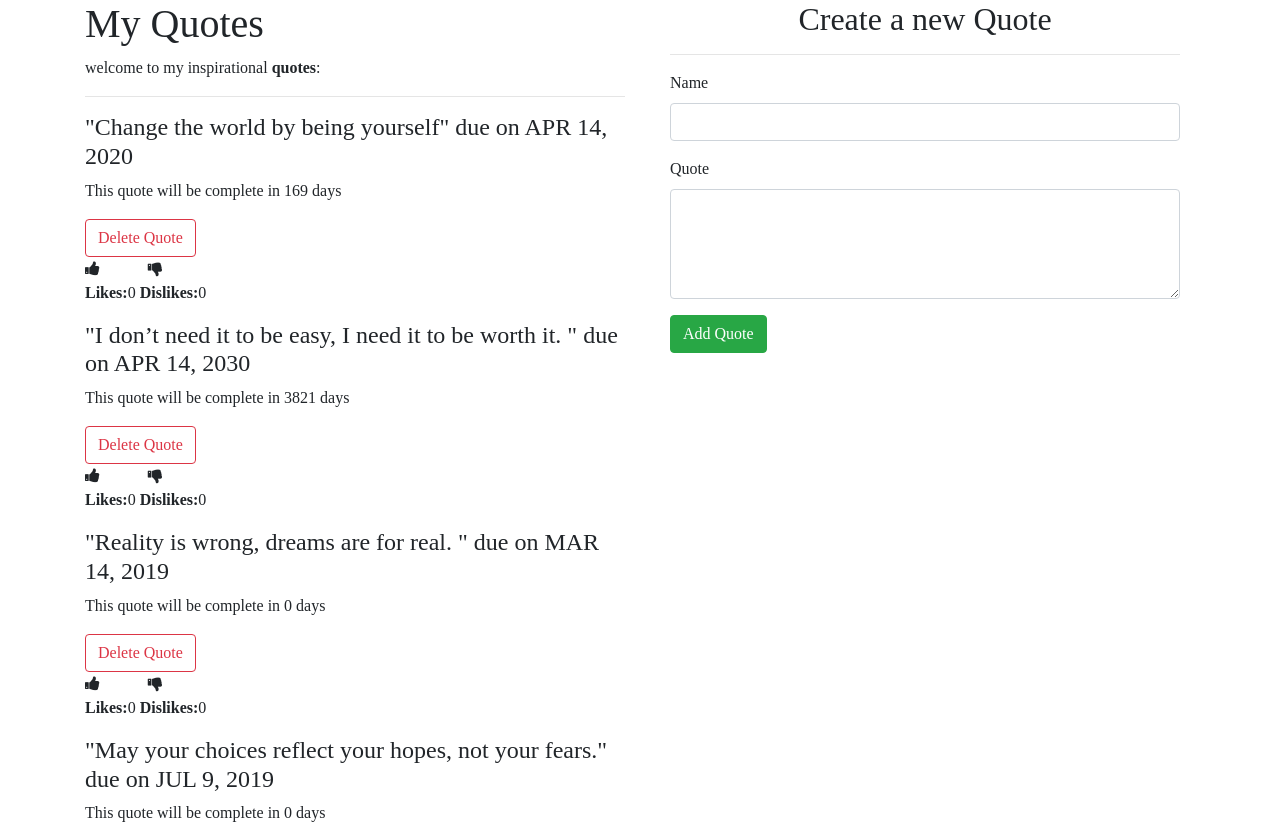
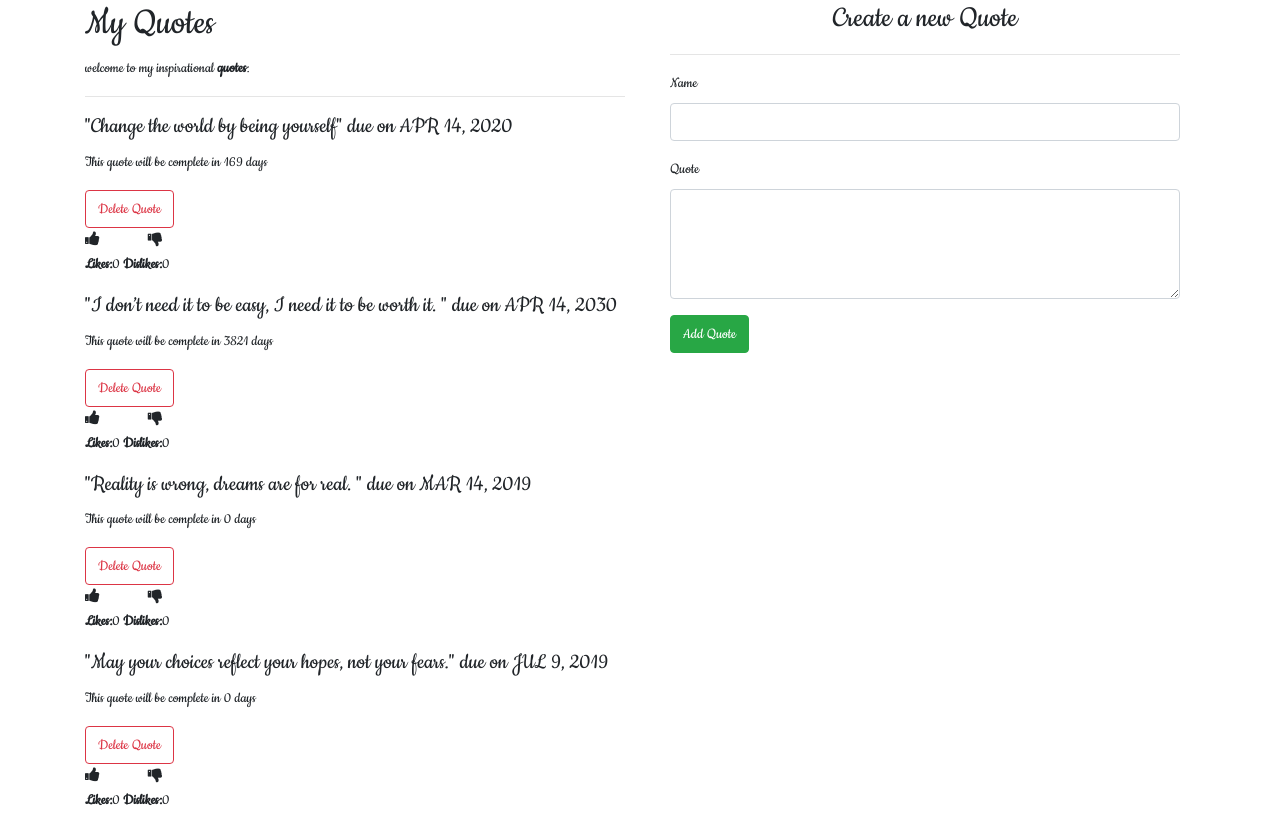
Before and after one commit to marysinaida/recites-app, an Angular app: page / in a window 1280 px wide. Shown: the top 824 px of the page. Built offline with nearby package versions, Linux system fonts and the light colour scheme.

Commit message:
add a google font link

```diff
--- a/src/styles.css
+++ b/src/styles.css
@@ -1,3 +1,4 @@
 /* You can add global styles to this file, and also import other style files */
 @import "~bootstrap/dist/css/bootstrap.min.css";
 @import "~font-awesome/css/font-awesome.min.css";
+@import url('https://fonts.googleapis.com/css?family=Cookie&display=swap');
```
